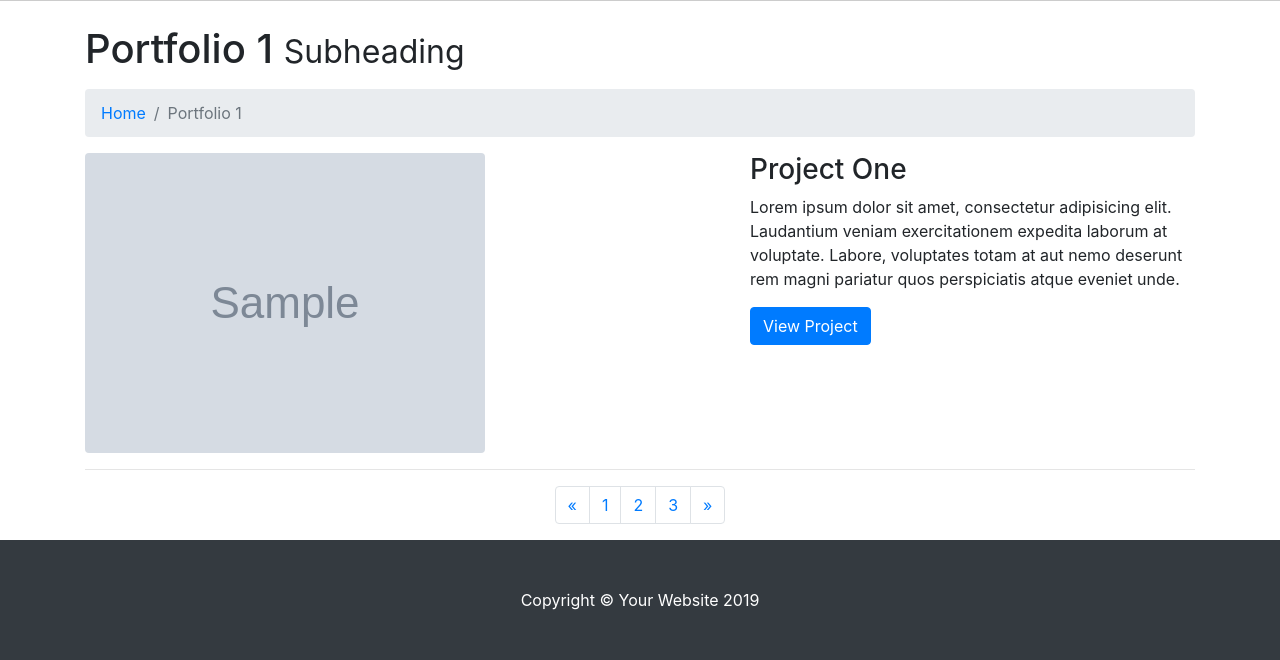
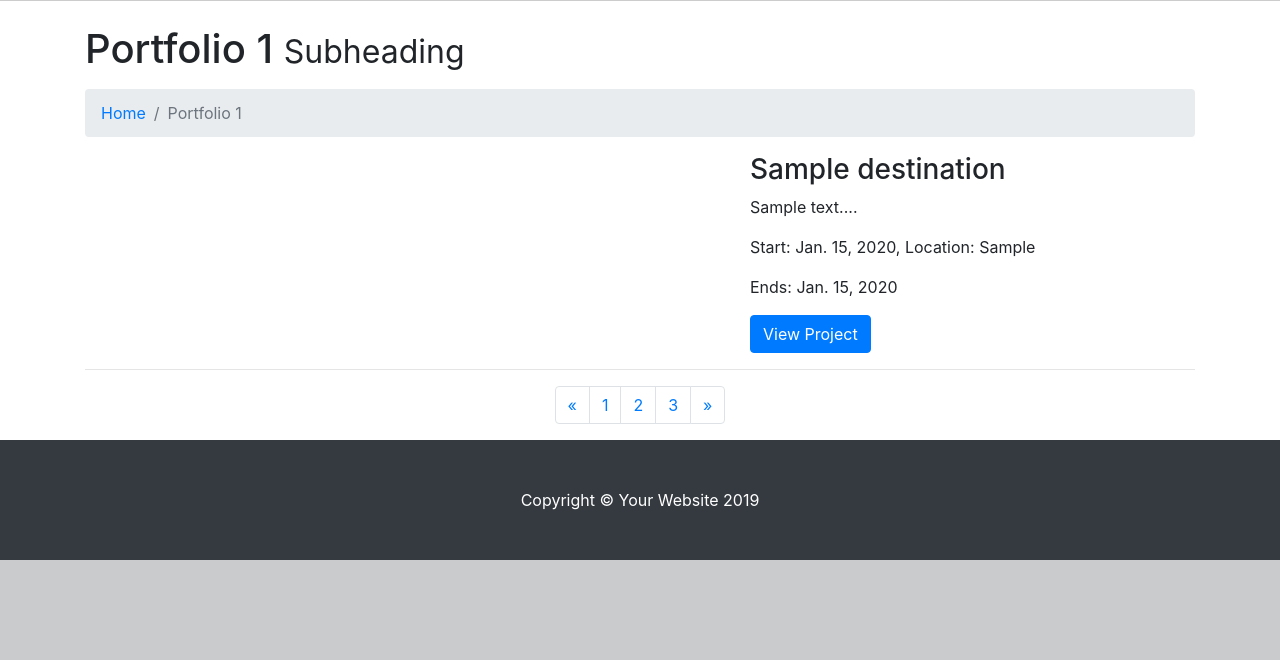
Before and after one commit to EliasOPrado/tour-project, a Django app: template tour_store/templates/destinations.html in a window 1280 px wide. Shown: the part 575-1235 px from the top of the page. After the commit the page ends 1135 px from the top, so only its background shows below. Run offline with Django 3.2, Linux system fonts and the light colour scheme; tables that the repository leaves empty hold one stand-in row (values such as "Sample post"); the template is opened without the code that fills it: values that come from a table or form of the project are taken from there, most other values are stand-ins (such as "Sample title", 1, 10 or a date in 2020); grey boxes marked "Sample" are stand-in pictures; grey boxes labelled with a size stand in for pictures from a placeholder-image service; some libraries are stand-ins or nearby versions.

Commit message:
added db into templates

```diff
--- a/main_tour_folder/urls.py
+++ b/main_tour_folder/urls.py
@@ -16,9 +16,15 @@ Including another URLconf
 from django.contrib import admin
 from django.urls import path, include
 from tour_store import views
+from django.conf import settings
+from django.conf.urls.static import static
 
 urlpatterns = [
     path('admin/', admin.site.urls),
     path('', views.main_view, name="index" ),
     path('destinations/', views.destinations, name="destinations")
 ]
+
+if settings.DEBUG:
+    urlpatterns += static(settings.STATIC_URL, document_root=settings.STATIC_URL)
+    urlpatterns += static(settings.MEDIA_URL, document_root=settings.MEDIA_ROOT)
--- a/tour_store/admin.py
+++ b/tour_store/admin.py
@@ -1,5 +1,5 @@
 from django.contrib import admin
-from .models import tour_destinations
+from .models import Destinations
 
 # Register your models here.
-admin.site.register(tour_destinations)
+admin.site.register(Destinations)
--- a/tour_store/models.py
+++ b/tour_store/models.py
@@ -3,7 +3,7 @@ from django.db import models
 # Create your models here.
 
 
-class tour_destinations(models.Model):
+class Destinations(models.Model):
     """This is a model to create destinations by the owner. """
     author = models.CharField(max_length=200, unique=False)
     tour_title = models.CharField(max_length=250)
--- a/tour_store/templates/destinations.html
+++ b/tour_store/templates/destinations.html
@@ -18,12 +18,14 @@
 <div class="row">
   <div class="col-md-7">
     <a href="#">
-      <img class="img-fluid rounded mb-3 mb-md-0" src="{{MEDIA_URL}}{{destination.image}}" alt="">
+      <img class="img-fluid rounded mb-3 mb-md-0" src="" alt="">
     </a>
   </div>
   <div class="col-md-5">
-    <h3>Project One</h3>
-    <p>Lorem ipsum dolor sit amet, consectetur adipisicing elit. Laudantium veniam exercitationem expedita laborum at voluptate. Labore, voluptates totam at aut nemo deserunt rem magni pariatur quos perspiciatis atque eveniet unde.</p>
+    <h3>{{destination.tour_title}}</h3>
+    <p>{{destination.description|slice:":200"}}...</p>
+    <p>Start: {{destination.booking_start_date}}, Location: {{destination.location}}</p>
+    <p>Ends: {{destination.booking_end_date}}</p>
     <a class="btn btn-primary" href="#">View Project
       <span class="glyphicon glyphicon-chevron-right"></span>
     </a>
--- a/tour_store/views.py
+++ b/tour_store/views.py
@@ -1,10 +1,10 @@
 from django.shortcuts import render
-from .models import tour_destinations
+from .models import Destinations
 
 # Create your views here.
 def main_view(request):
     return render(request, 'main.html')
 
 def destinations(request):
-    destinations = tour_destinations.objects.get(id=pk)
+    destinations = Destinations.objects.all()
     return render(request, 'destinations.html', {'destinations': destinations})
```
Also changed, not shown: tour_store/migrations/0005_auto_20200226_0136.py (added).
